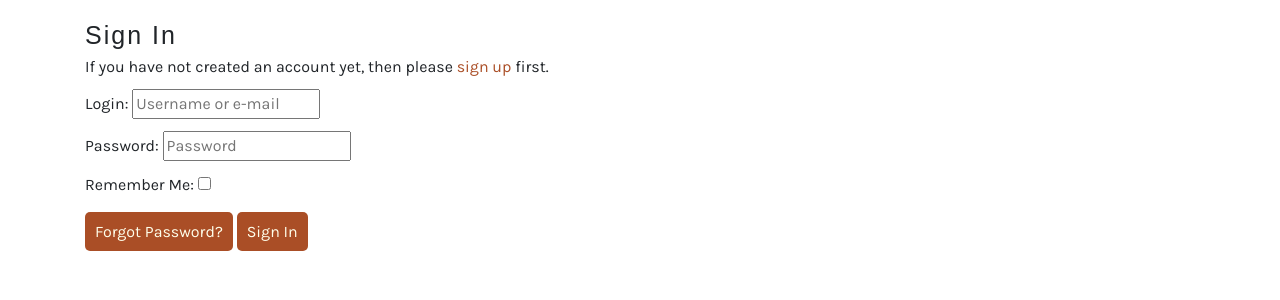
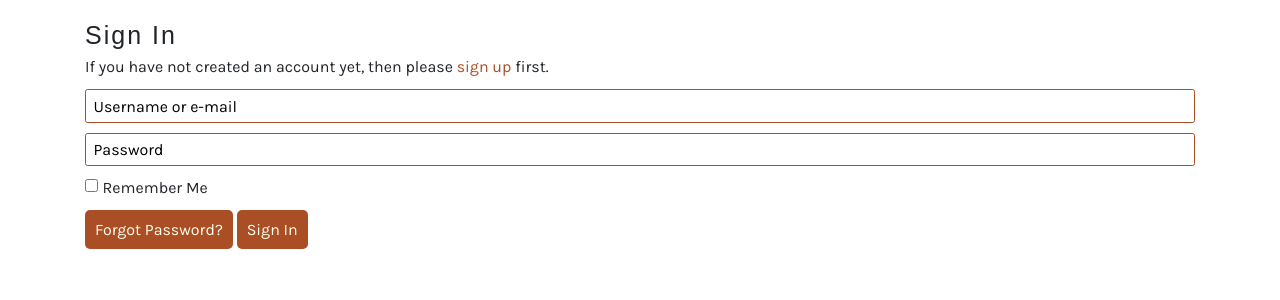
Before and after one commit to AnoukSmet/Casa-Pedra-Nobre, a Django app: page /accounts/login/ in a window 1280 px wide. Shown: the part 86-386 px from the top of the page. Run offline with Django 3.2, Linux system fonts and the light colour scheme; parts of the project's set-up code (start-up, migrations or seed data) failed here and were passed over; some libraries are stand-ins or nearby versions; some web fonts are replaced.

Commit message:
Updated styling login / sign up form

```diff
--- a/static/css/style.css
+++ b/static/css/style.css
@@ -336,12 +336,41 @@ body {
     color: #aa4e26;
 }
 
-#signup_form label {
-    margin-bottom: 1rem;
+.allauth-form label:not([for="id_remember"]) {
+    display: none;
+}
+
+.allauth-form label[for="id_remember"] {
+    margin-left: 0.5rem;
+}
+
+.allauth-form input::placeholder {
+    color: #000;
+    font-size: 1.6rem;
+    font-family: "Karla", Arial, Helvetica, sans-serif;
+}
+
+.allauth-form input {
+    font-size: 1.6rem;
+    border: 0.1rem solid #aa4e26;
+    color: #000;
+}
+
+.allauth-form input:hover,
+.allauth-form input:focus {
+    color: #000;
+    border: 0.1rem solid #72351a;
+    box-shadow: 0.1rem 0.1rem 0.6rem 0.1rem #72351a !important;
 }
 
 input[type='checkbox'] {
     filter: hue-rotate(185deg);
+}
+
+input[type='checkbox']:hover,
+input[type='checkbox']:focus {
+    border: none !important;
+    box-shadow: none !important;
 }
 
 /* Profile */
--- a/templates/allauth/account/login.html
+++ b/templates/allauth/account/login.html
@@ -35,9 +35,9 @@
     <a href="{{ signup_url }}">sign up</a> first.{% endblocktrans %}</p>
     {% endif %}
 
-    <form class="login" method="POST" action="{% url 'account_login' %}">
+    <form class="login allauth-form" method="POST" action="{% url 'account_login' %}">
     {% csrf_token %}
-    {{ form.as_p }}
+    {{ form | crispy }}
     {% if redirect_field_value %}
     <input type="hidden" name="{{ redirect_field_name }}" value="{{ redirect_field_value }}" />
     {% endif %}
--- a/templates/allauth/account/signup.html
+++ b/templates/allauth/account/signup.html
@@ -11,9 +11,9 @@
 
     <p class="mb-4 mt-4">{% blocktrans %}Already have an account? Then please <a href="{{ login_url }}">sign in</a>.{% endblocktrans %}</p>
 
-    <form class="signup" id="signup_form" method="post" action="{% url 'account_signup' %}">
+    <form class="signup allauth-form" id="signup_form" method="post" action="{% url 'account_signup' %}">
     {% csrf_token %}
-    {{ form.as_p }}
+    {{ form | crispy }}
     {% if redirect_field_value %}
     <input type="hidden" name="{{ redirect_field_name }}" value="{{ redirect_field_value }}" />
     {% endif %}
```
